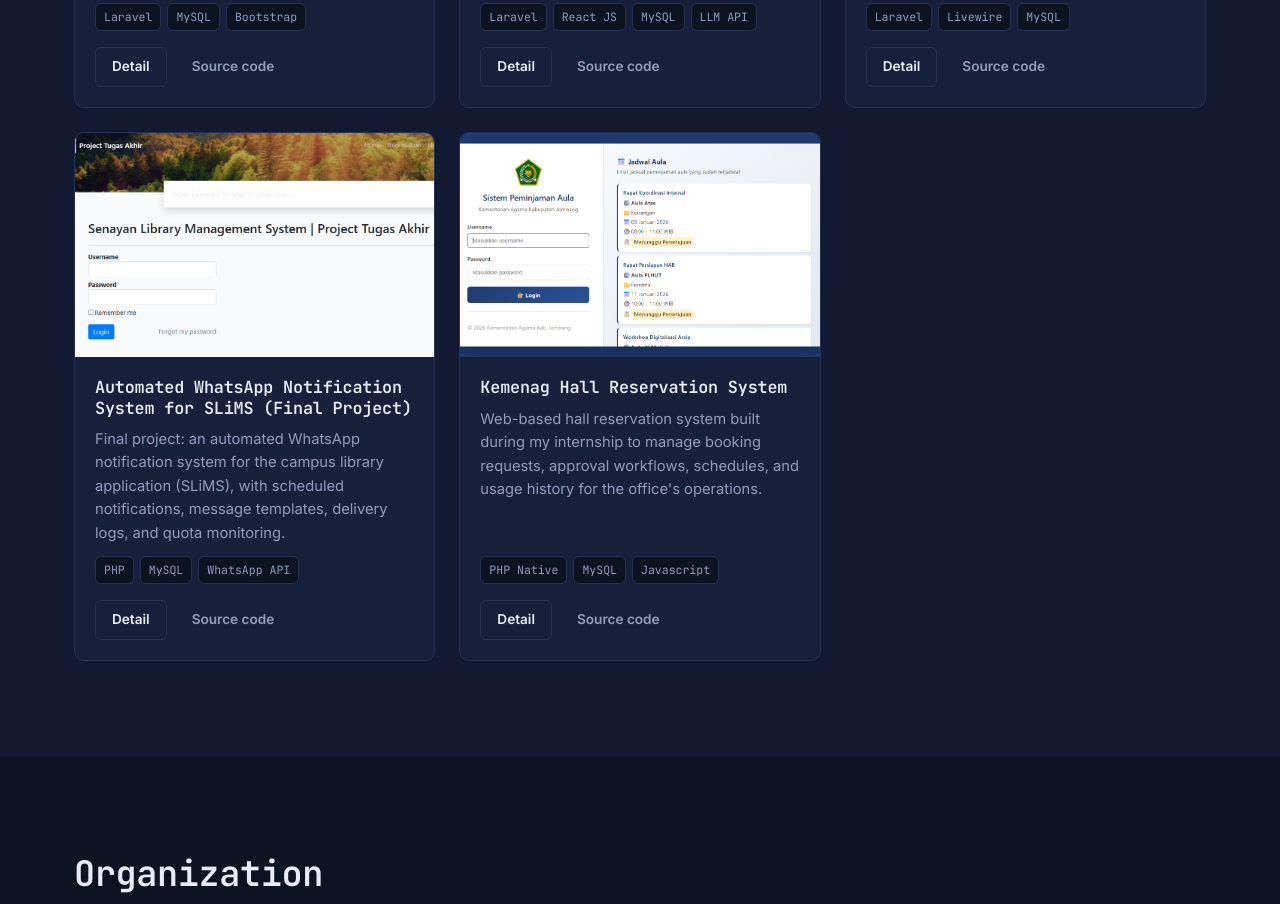
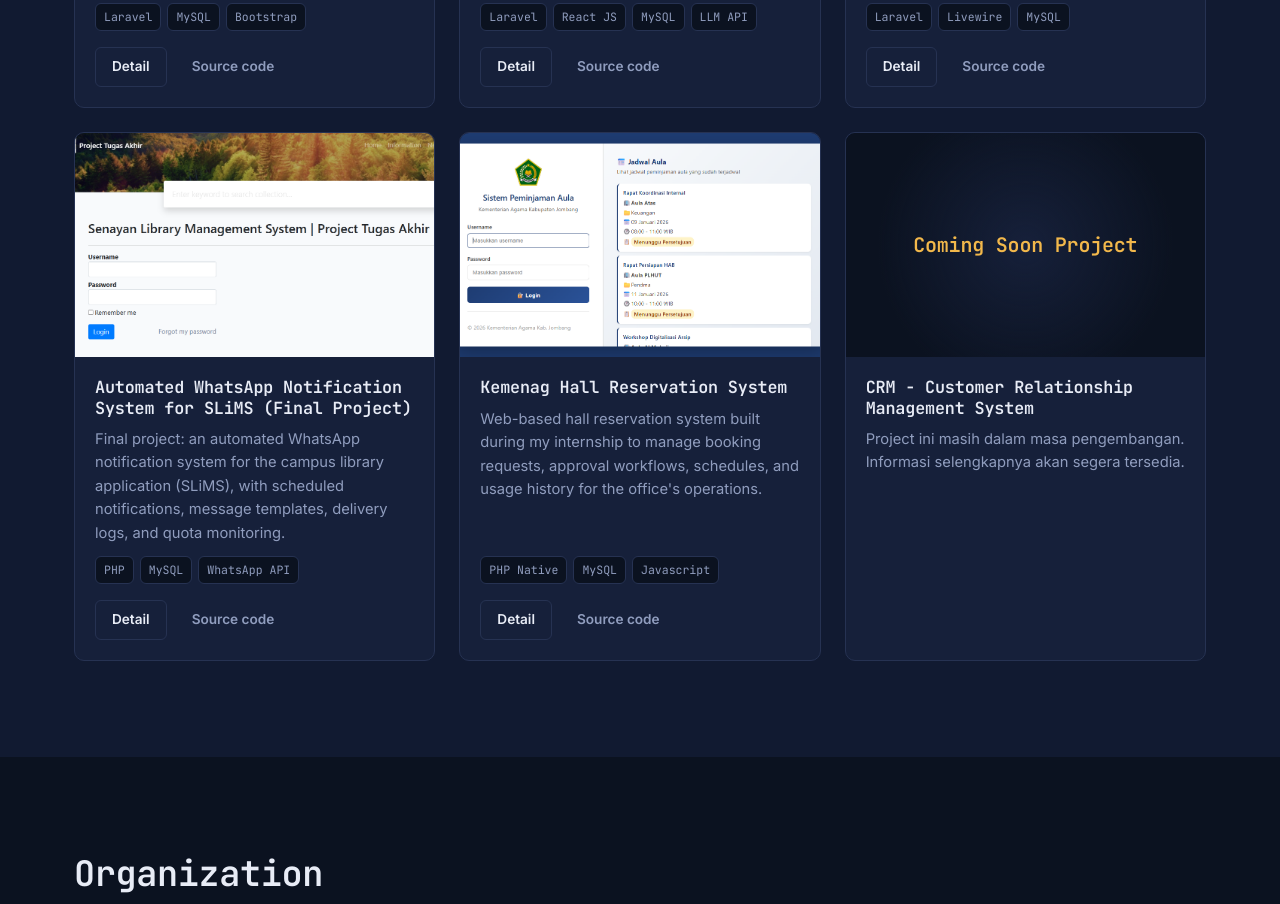
Before and after one commit to MuhammadSyauqiMurtadlo/portfolio-syauqi-murtadlo, a plain HTML site: page index.html in a window 1280 px wide. Shown: the part 3632-4536 px from the top of the page. Drawn offline with Linux system fonts and the light colour scheme.

Commit message:
Prepare: coming soon project CRM

```diff
--- a/index.html
+++ b/index.html
@@ -672,7 +672,7 @@
               </div>
             </article>
 
-            <!-- <article class="project-card reveal">
+            <article class="project-card reveal">
               <div class="project-card__thumb project-card__thumb--coming-soon">
                 <h3 class="project-card__coming-soon-title">
                   Coming Soon Project
@@ -680,14 +680,14 @@
               </div>
               <div class="project-card__body">
                 <h3 class="project-card__title">
-                  Sistem Informasi Organisasi PMII
+                  CRM - Customer Relationship Management System
                 </h3>
                 <p class="project-card__desc">
                   Project ini masih dalam masa pengembangan. Informasi
                   selengkapnya akan segera tersedia.
                 </p>
               </div>
-            </article> -->
+            </article>
             <!-- <article class="project-card reveal">
               <div class="project-card__thumb project-card__thumb--coming-soon">
                 <h3 class="project-card__coming-soon-title">
```
